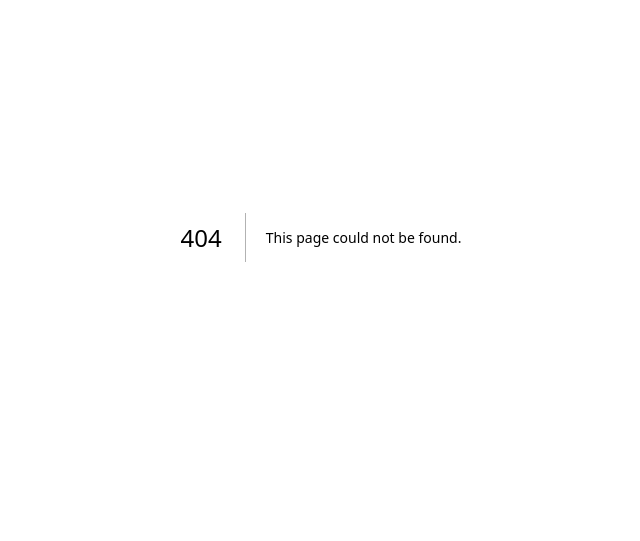
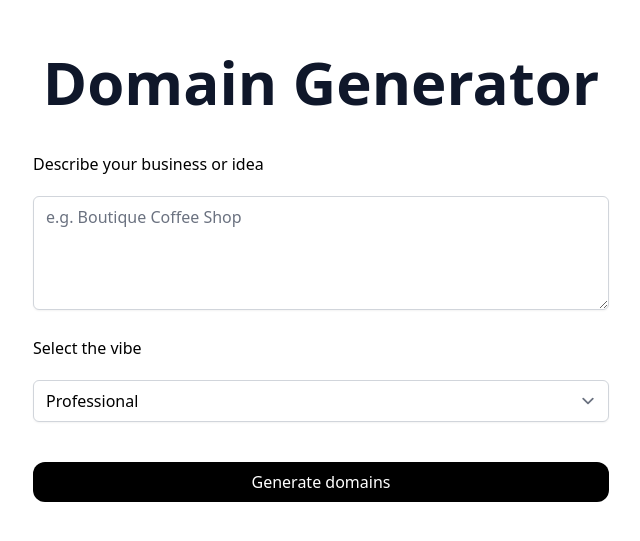
Before and after one commit to romanvieito/simplerb, a Next.js app: page /domain-ai in a window 1280 px wide. Before the commit this address had no page. Shown: the part 163-704 px from the top of the page, without its empty margins (319-959 px from the left). Built offline with nearby package versions, Linux system fonts and the light colour scheme.

Commit message:
simple domain idea

```diff
--- /dev/null
+++ b/pages/domain-ai.tsx
@@ -0,0 +1,189 @@
+import React, { useState } from "react";
+import Head from "next/head";
+import { toast } from "react-hot-toast";
+import { DomainInfo, VibeType } from "../utils/Definitions";
+import { createParser, ParsedEvent, ReconnectInterval } from "eventsource-parser";
+import mixpanel from "../utils/mixpanel-config";
+
+const DomainPage: React.FC = () => {
+  const [loading, setLoading] = useState(false);
+  const [businessDescription, setBusinessDescription] = useState("");
+  const [vibe, setVibe] = useState<VibeType>("Professional");
+  const [generatedDomains, setGeneratedDomains] = useState<DomainInfo[]>([]);
+  const [currentDomain, setCurrentDomain] = useState("");
+
+  const generateDomains = async (e: React.FormEvent) => {
+    e.preventDefault();
+    setLoading(true);
+    setGeneratedDomains([]);
+
+    try {
+        const prompt = `
+        Role: You are a domain name expert.
+        Objective: Generate 5 memorable, brief, and simple domain names based on the following input:
+        Client's input: ${businessDescription}
+        Vibe: ${vibe}
+
+        Return only the domain names, one per line.
+      `;
+
+      const response = await fetch("/api/openai", {
+        method: "POST",
+        headers: { "Content-Type": "application/json" },
+        body: JSON.stringify({ prompt, ptemp: 0.7, ptop: 1 }),
+      });
+
+      if (!response.ok) {
+        throw new Error(response.statusText);
+      }
+
+      const data = response.body;
+      if (!data) return;
+
+      const reader = data.getReader();
+      const decoder = new TextDecoder();
+      const parser = createParser(onParse);
+      let done = false;
+
+      while (!done) {
+        const { value, done: doneReading } = await reader.read();
+        done = doneReading;
+        const chunkValue = decoder.decode(value);
+        parser.feed(chunkValue);
+      }
+
+    } catch (error) {
+      console.error("An error occurred:", error);
+      toast.error("An error occurred while generating domains. Please try again.");
+    } finally {
+      setLoading(false);
+    }
+  };
+
+  const onParse = (event: ParsedEvent | ReconnectInterval) => {
+    if (event.type === "event") {
+      try {
+        const text = JSON.parse(event.data).text ?? "";
+        setCurrentDomain(prev => {
+          const updatedDomain = prev + text;
+          if (updatedDomain.includes("\n")) {
+            const domains = updatedDomain.split("\n");
+            domains.forEach(domain => {
+              if (domain.trim()) {
+                setGeneratedDomains(prev => [...prev, { domain: domain.trim(), available: undefined, favorite: false }]);
+              }
+            });
+            return domains[domains.length - 1];
+          }
+          return updatedDomain;
+        });
+      } catch (e) {
+        console.error(e);
+      }
+    }
+  };
+
+  const handleCheckAvailability = (domain: string) => {
+    const cleanDomainName = domain.replace(/^\d+\.\s*/, "");
+    const namecheapUrl = `https://www.namecheap.com/domains/registration/results/?domain=${cleanDomainName}`;
+    window.open(namecheapUrl, "_blank");
+
+    mixpanel.track("Check Domain Availability", {
+      domain: cleanDomainName,
+      source: "domain-ai-page",
+    });
+
+    toast.success(`Checking availability for ${cleanDomainName}`, {
+      duration: 3000,
+    });
+  };
+
+  return (
+    <div className="flex max-w-5xl mx-auto flex-col items-center justify-center py-2 min-h-screen">
+      <Head>
+        <title>Domain Generator</title>
+        <link rel="icon" href="/favicon.ico" />
+      </Head>
+
+      <main className="flex flex-1 w-full flex-col items-center justify-center text-center px-4 mt-12 sm:mt-20">
+        <h1 className="sm:text-6xl text-4xl max-w-[708px] font-bold text-slate-900">
+          Domain Generator
+        </h1>
+
+        <form onSubmit={generateDomains} className="max-w-xl w-full">
+          <div className="flex mt-10 items-center space-x-3">
+            <p className="text-left font-medium">
+              Describe your business or idea
+            </p>
+          </div>
+          <textarea
+            value={businessDescription}
+            onChange={(e) => setBusinessDescription(e.target.value)}
+            rows={4}
+            className="w-full rounded-md border-gray-300 shadow-sm focus:border-black focus:ring-black my-5"
+            placeholder="e.g. Boutique Coffee Shop"
+          />
+
+          <div className="flex mb-5 items-center space-x-3">
+            <p className="text-left font-medium">Select the vibe</p>
+          </div>
+          <select
+            value={vibe}
+            onChange={(e) => setVibe(e.target.value as VibeType)}
+            className="w-full rounded-md border-gray-300 shadow-sm focus:border-black focus:ring-black"
+          >
+            <option value="Professional">Professional</option>
+            <option value="Friendly">Friendly</option>
+            <option value="Creative">Creative</option>
+            <option value="Sophisticated">Sophisticated</option>
+          </select>
+
+          <button
+            className="bg-black rounded-xl text-white font-medium px-4 py-2 sm:mt-10 mt-8 hover:bg-black/80 w-full"
+            type="submit"
+            disabled={loading}
+          >
+            {loading ? "Generating..." : "Generate domains"}
+          </button>
+        </form>
+
+        {generatedDomains.length > 0 && (
+          <div className="space-y-8 mt-10">
+            <h2 className="sm:text-4xl text-3xl font-bold text-slate-900 mx-auto">
+              Generated Domains:
+            </h2>
+            <ul className="space-y-4">
+              {generatedDomains.map((domain, index) => (
+                <li key={index} className="text-xl flex items-center justify-between">
+                  <span>{domain.domain}</span>
+                  <button
+                    onClick={() => handleCheckAvailability(domain.domain)}
+                    className="bg-blue-600 rounded-xl text-white font-medium px-4 py-2 mx-2 hover:bg-gray-300 hover:text-black"
+                  >
+                    <span className="flex items-center">
+                      <svg
+                        xmlns="http://www.w3.org/2000/svg"
+                        className="h-5 w-5 mr-2"
+                        viewBox="0 0 20 20"
+                        fill="currentColor"
+                      >
+                        <path
+                          fillRule="evenodd"
+                          d="M8 4a4 4 0 100 8 4 4 0 000-8zM2 8a6 6 0 1110.89 3.476l4.817 4.817a1 1 0 01-1.414 1.414l-4.816-4.816A6 6 0 012 8z"
+                          clipRule="evenodd"
+                        />
+                      </svg>
+                      Check Availability
+                    </span>
+                  </button>
+                </li>
+              ))}
+            </ul>
+          </div>
+        )}
+      </main>
+    </div>
+  );
+};
+
+export default DomainPage;
```
